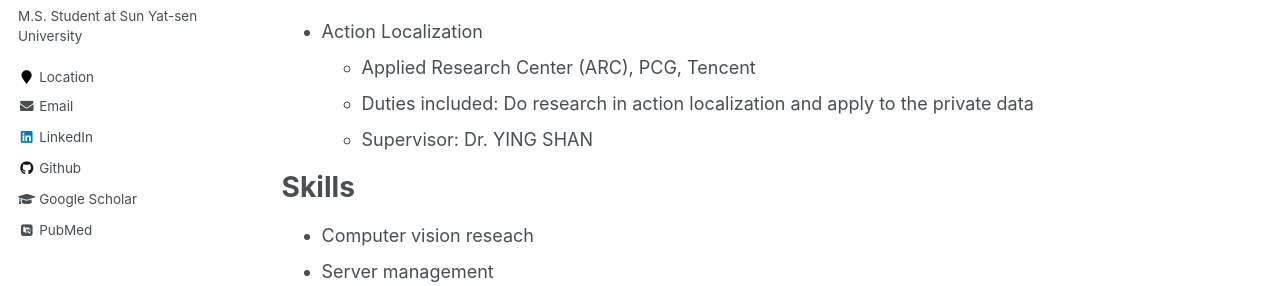
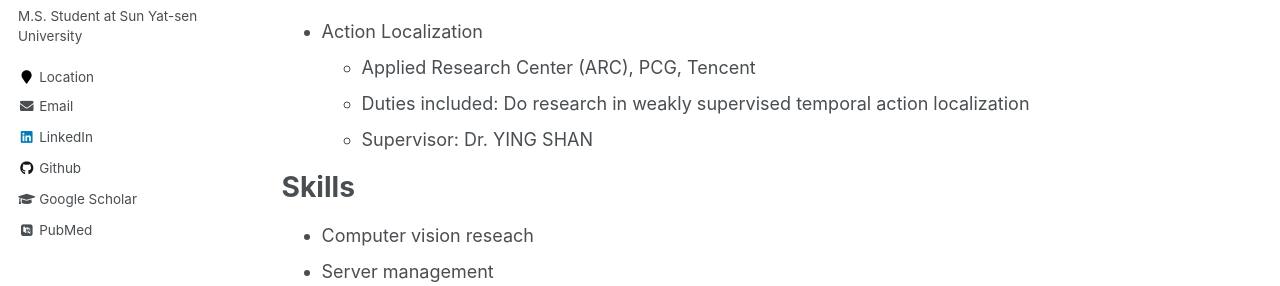
Before and after one commit to harlanhong/harlanhong.github.io, a Jekyll site: the page built from _pages/cv.md, in a window 1280 px wide and 900 px high. Shown: the part 347-633 px from the top of the window. Built offline with Jekyll 4.4.1, drawn with Linux system fonts in a browser that asks for light colours; some web fonts are replaced.

Commit message:
publication

```diff
--- a/_pages/cv.md
+++ b/_pages/cv.md
@@ -19,7 +19,7 @@
 ======
 * Action Localization
   * Applied Research Center (ARC), PCG, Tencent
-  * Duties included: Do research in action localization and apply to the private data
+  * Duties included: Do research in weakly supervised temporal action localization
   * Supervisor: Dr. YING SHAN
 
 
```
